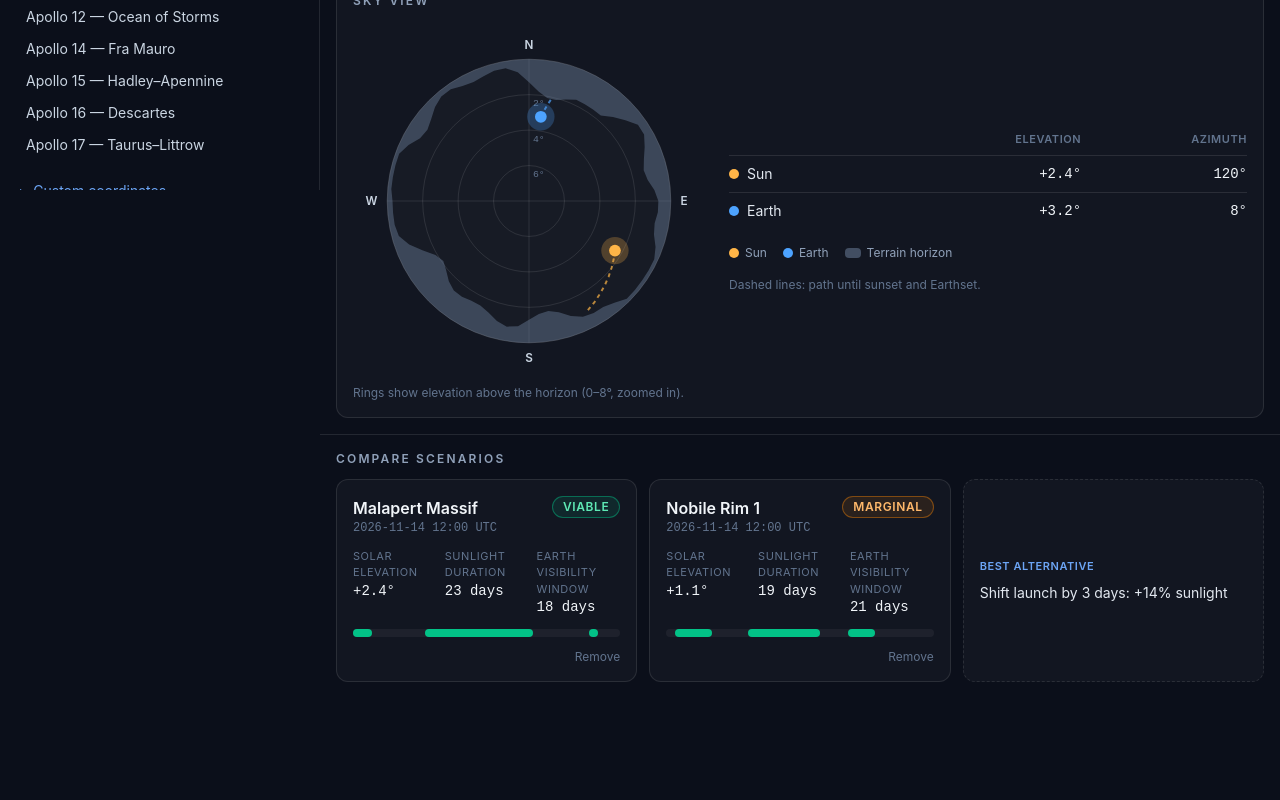
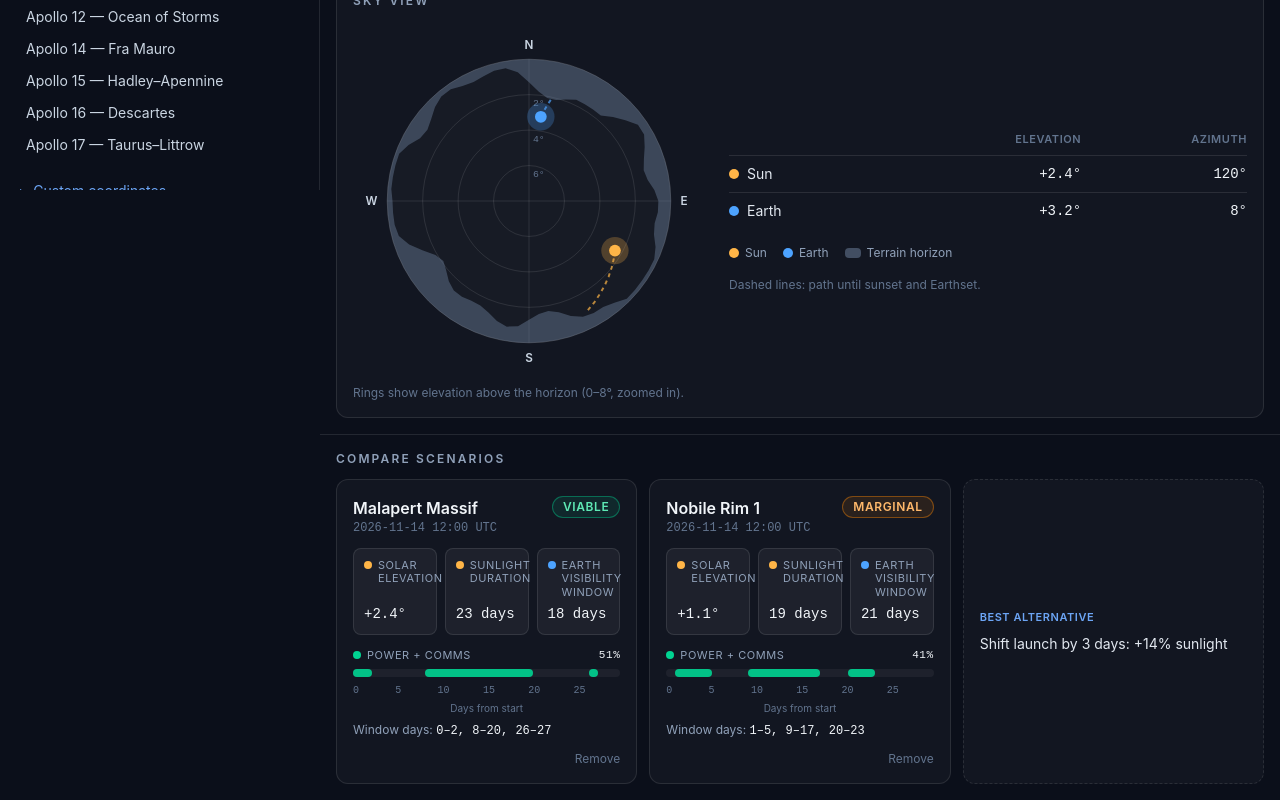
Before and after one commit to dilmun1101/lunar-landing-site-navigator, a React (Vite) app: page /#/scenario in a window 1280 px wide. Shown: the part 610-1410 px from the top of the page. Before the commit the page ends 1308 px from the top, so only its background shows below. Built offline with nearby package versions, Linux system fonts and the light colour scheme.

Commit message:
feat: change cards and styles

```diff
--- a/public/locales/en/translation.json
+++ b/public/locales/en/translation.json
@@ -95,7 +95,8 @@
       "solarElevation": "Solar elevation",
       "sunlightDuration": "Sunlight duration",
       "earthWindow": "Earth visibility window",
-      "remove": "Remove"
+      "remove": "Remove",
+      "windowDays": "Window days"
     },
     "best": {
       "title": "Best alternative",
--- a/public/locales/ru/translation.json
+++ b/public/locales/ru/translation.json
@@ -95,7 +95,8 @@
       "solarElevation": "Высота Солнца",
       "sunlightDuration": "Длительность освещения",
       "earthWindow": "Окно видимости Земли",
-      "remove": "Убрать"
+      "remove": "Убрать",
+      "windowDays": "Дни окна"
     },
     "best": {
       "title": "Лучшая альтернатива",
--- a/src/features/compare/ScenarioCard/ScenarioCard.tsx
+++ b/src/features/compare/ScenarioCard/ScenarioCard.tsx
@@ -22,15 +22,25 @@ export default function ScenarioCard({
     signDisplay: 'always',
   }).format(scenario.sun.elevation);
 
+  const dayFormat = new Intl.NumberFormat(i18n.language, {
+    maximumFractionDigits: 0,
+  });
+  const ticks = Array.from(
+    { length: Math.floor(scenario.durationDays / 5) + 1 },
+    (_, index) => index * 5
+  );
+
   const stats = [
-    { key: 'solarElevation', value: `${elevation}°` },
+    { key: 'solarElevation', value: `${elevation}°`, dot: 'bg-sun' },
     {
       key: 'sunlightDuration',
       value: formatDuration(t, scenario.sunlightDuration),
+      dot: 'bg-sun',
     },
     {
       key: 'earthWindow',
       value: formatDuration(t, scenario.earthWindowDuration),
+      dot: 'bg-earth',
     },
   ];
 
@@ -48,15 +58,39 @@ export default function ScenarioCard({
 
       <dl className="grid grid-cols-3 gap-2">
         {stats.map((stat) => (
-          <div key={stat.key}>
-            <dt className="text-[11px] tracking-wider text-slate-500 uppercase">
+          <div
+            key={stat.key}
+            className="flex flex-col gap-1 rounded-lg border border-white/10 bg-white/5 p-2.5"
+          >
+            <dt className="flex items-start gap-1.5 text-[11px] leading-tight tracking-wider text-slate-400 uppercase">
+              <span
+                className={classNames(
+                  'mt-0.5 size-2 shrink-0 rounded-full',
+                  stat.dot
+                )}
+              />
               {t(`compare.card.${stat.key}`)}
             </dt>
-            <dd className="font-mono text-sm text-slate-100">{stat.value}</dd>
+            <dd className="mt-auto font-mono text-sm text-slate-100">
+              {stat.value}
+            </dd>
           </div>
         ))}
       </dl>
 
+      <div className="flex flex-col gap-1.5">
+        <div className="flex items-center justify-between gap-2 text-[11px] tracking-wider text-slate-400 uppercase">
+          <span className="flex items-center gap-1.5">
+            <span className="size-2 rounded-full bg-emerald-400" />
+            {t('scenario.verdict.window')}
+          </span>
+          <span className="font-mono text-slate-100 normal-case">
+            {new Intl.NumberFormat(i18n.language, {
+              style: 'percent',
+              maximumFractionDigits: 0,
+            }).format(scenario.windowPercent / 100)}
+          </span>
+        </div>
         <div className="relative h-2 rounded bg-white/5">
           {scenario.windowSegments.map(([start, end]) => (
             <div
@@ -69,6 +103,35 @@ export default function ScenarioCard({
             />
           ))}
         </div>
+        <div className="relative h-3 font-mono text-[10px] text-slate-500">
+          {ticks.map((tick) => (
+            <span
+              key={tick}
+              className={classNames('absolute', {
+                'translate-x-0': tick === 0,
+                '-translate-x-1/2': tick !== 0,
+              })}
+              style={{ left: `${(tick / scenario.durationDays) * 100}%` }}
+            >
+              {tick}
+            </span>
+          ))}
+        </div>
+        <p className="text-center text-[10px] text-slate-500">
+          {t('scenario.timeline.axis')}
+        </p>
+        <p className="text-xs text-slate-400">
+          {t('compare.card.windowDays')}:{' '}
+          <span className="font-mono text-slate-100">
+            {scenario.windowSegments
+              .map(
+                ([start, end]) =>
+                  `${dayFormat.format(start)}–${dayFormat.format(end)}`
+              )
+              .join(', ')}
+          </span>
+        </p>
+      </div>
 
       <button
         type="button"
--- a/src/styles/index.css
+++ b/src/styles/index.css
@@ -30,3 +30,41 @@ body {
     color: var(--color-accent);
   }
 }
+
+/* Тонкие скроллбары в стиле сайта */
+@layer base {
+  * {
+    scrollbar-width: thin;
+    scrollbar-color: rgb(255 255 255 / 0.18) transparent;
+  }
+
+  /* Chrome/Edge/Safari: отдельные стили, чтобы работал hover */
+  @supports selector(::-webkit-scrollbar) {
+    * {
+      scrollbar-width: auto;
+      scrollbar-color: auto;
+    }
+
+    *::-webkit-scrollbar {
+      width: 8px;
+      height: 8px;
+    }
+
+    *::-webkit-scrollbar-track,
+    *::-webkit-scrollbar-corner {
+      background: transparent;
+    }
+
+    *::-webkit-scrollbar-thumb {
+      border: 2px solid transparent;
+      border-radius: 9999px;
+      background-clip: content-box;
+      background-color: rgb(255 255 255 / 0.18);
+    }
+
+    *::-webkit-scrollbar-thumb:hover,
+    *::-webkit-scrollbar-thumb:active {
+      background-color: var(--color-accent);
+    }
+  }
+}
```
Lines whose indentation alone changed are shown as unchanged.
